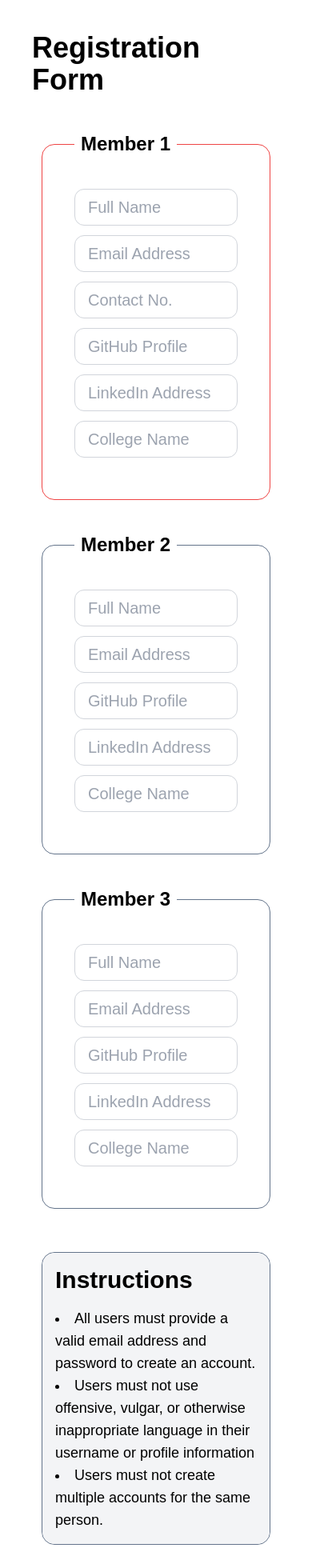
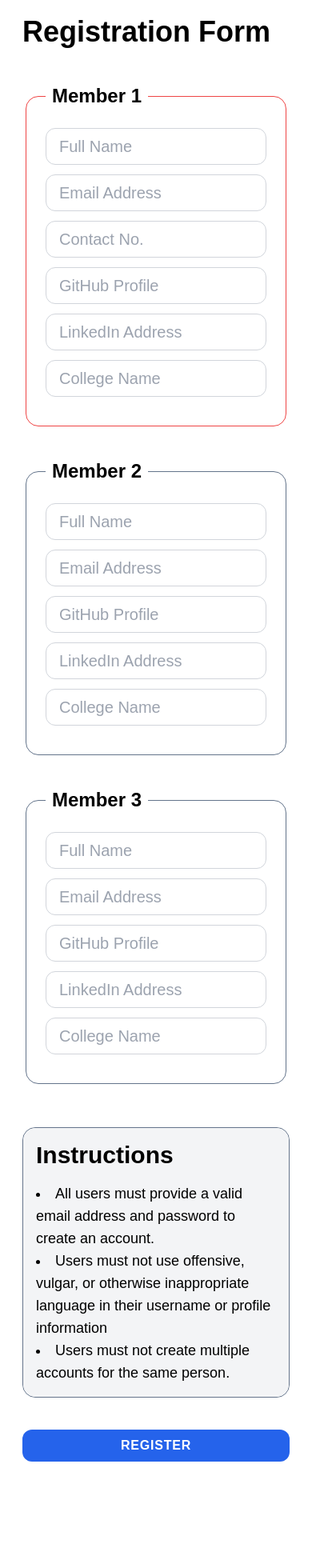
Before and after one commit to adil2705/ProgrammersClubAiktc, a React (Vite) app: page /register in a window 390 px wide. Shown: the top 1960 px of the page at 80% size. After the commit the page ends 1847 px from the top, so only its background shows below. Built offline with nearby package versions, Linux system fonts and the light colour scheme; no server answers.

Commit message:
Update Registration and SignIn pages

```diff
--- a/src/algorithm8.0/pages/Registration.jsx
+++ b/src/algorithm8.0/pages/Registration.jsx
@@ -7,6 +7,8 @@ import { collection, addDoc } from "firebase/firestore";
 import Alert from "../components/Alert";
 
 const Register = () => {
+    const isMobile = window.innerWidth < 768;
+
     const [showAlert, setShowAlert] = useState(false);
     const [alertMessage, setAlertMessage] = useState('');
     const [alertType, setAlertType] = useState('');
@@ -245,11 +247,11 @@ const Register = () => {
             <div className="fixed w-full top-0 z-10">
                 {showAlert && <Alert message={alertMessage} type={alertType} />}
             </div>
-            <div className="p-10">
-                <h1 className="mb-8 font-extrabold text-4xl">Registration Form</h1>
+            <div className={`${isMobile ? 'p-5' : 'p-10'}`}>
+                <h1 className="mb-8 ml-2 font-extrabold text-4xl">Registration Form</h1>
                 <div>
                     <form className="grid sm:grid-cols-1 md:grid-cols-1 lg:grid-cols-2 gap-4">
-                        <fieldset className='border border-red-500 p-10 rounded-2xl m-3'>
+                        <fieldset className='border border-red-500 p-6 rounded-2xl m-3'>
                             <legend className='text-2xl font-bold px-2'>Member 1</legend>
                             <input
                                 className="text-xl w-full px-4 py-2 border border-solid border-gray-300 rounded-xl mb-3"
@@ -300,7 +302,7 @@ const Register = () => {
                                 placeholder="College Name" />
                         </fieldset>
 
-                        <fieldset className='border border-slate-500 p-10 rounded-2xl m-3 flex-1'>
+                        <fieldset className='border border-slate-500 p-6 rounded-2xl m-3 flex-1'>
                             <legend className='text-2xl font-bold px-2'>Member 2</legend>
                             <input
                                 className="text-xl w-full px-4 py-2 border border-solid border-gray-300 rounded-xl mb-3"
@@ -343,7 +345,7 @@ const Register = () => {
                                 placeholder="College Name" />
                         </fieldset>
 
-                        <fieldset className='border border-slate-500 p-10 rounded-2xl m-3 flex-1'>
+                        <fieldset className='border border-slate-500 p-6 rounded-2xl m-3 flex-1'>
                             <legend className='text-2xl font-bold px-2'>Member 3</legend>
                             <input
                                 className="text-xl w-full px-4 py-2 border border-solid border-gray-300 rounded-xl mb-3"
@@ -387,7 +389,7 @@ const Register = () => {
                         </fieldset>
 
                         {/* Add instructions */}
-                        <aside className='border border-slate-500 rounded-2xl mt-[26px] mx-3 mb-3 flex-1'>
+                        <aside className='border border-slate-500 rounded-2xl mt-[26px] mx-2 mb-3 flex-1'>
                             <div className="bg-gray-100 rounded-2xl h-full p-4">
                                 <h2 className="font-bold text-3xl">Instructions</h2>
                                 <ul className="list-disc mt-4 list-inside text-lg">
@@ -400,7 +402,7 @@ const Register = () => {
 
                         <div className="flex justify-center text-center md:text-left font-bold">
                             <button
-                                className="mt-3 mx-3 bg-blue-600 hover:bg-blue-700 px-4 py-2 text-white uppercase rounded-xl tracking-wider text-base"
+                                className={`mt-3 ${isMobile ? 'mx-2' : 'mx-3'} bg-blue-600 hover:bg-blue-700 px-4 py-2 text-white uppercase rounded-xl tracking-wider text-base`}
                                 type="submit"
                                 style={{width: '100%', display: 'flex', justifyContent: 'center', alignItems: 'center'}}
                                 onClick={onSubmit}>
--- a/src/algorithm8.0/pages/SignIn.jsx
+++ b/src/algorithm8.0/pages/SignIn.jsx
@@ -114,10 +114,10 @@ export default function SignIn() {
             <Lottie
               options={defaultOptions}
               height={400}
-              width={isMobile ? 300 : 400}
+              width={isMobile ? 300 : 420}
             />
           </div>
-          <div className={`md:w-1/2 max-w-sm ${isMobile ? 'px-6 py-6' : 'p-10'}`}>
+          <div className={`md:w-1/2 max-w-sm ${isMobile ? 'px-5 py-6' : 'px-8 py-5'}`}>
             <div className="mb-4 font-semibold text-2xl text-slate-500 text-center md:text-left">
               Login or Create Account
             </div>
```
